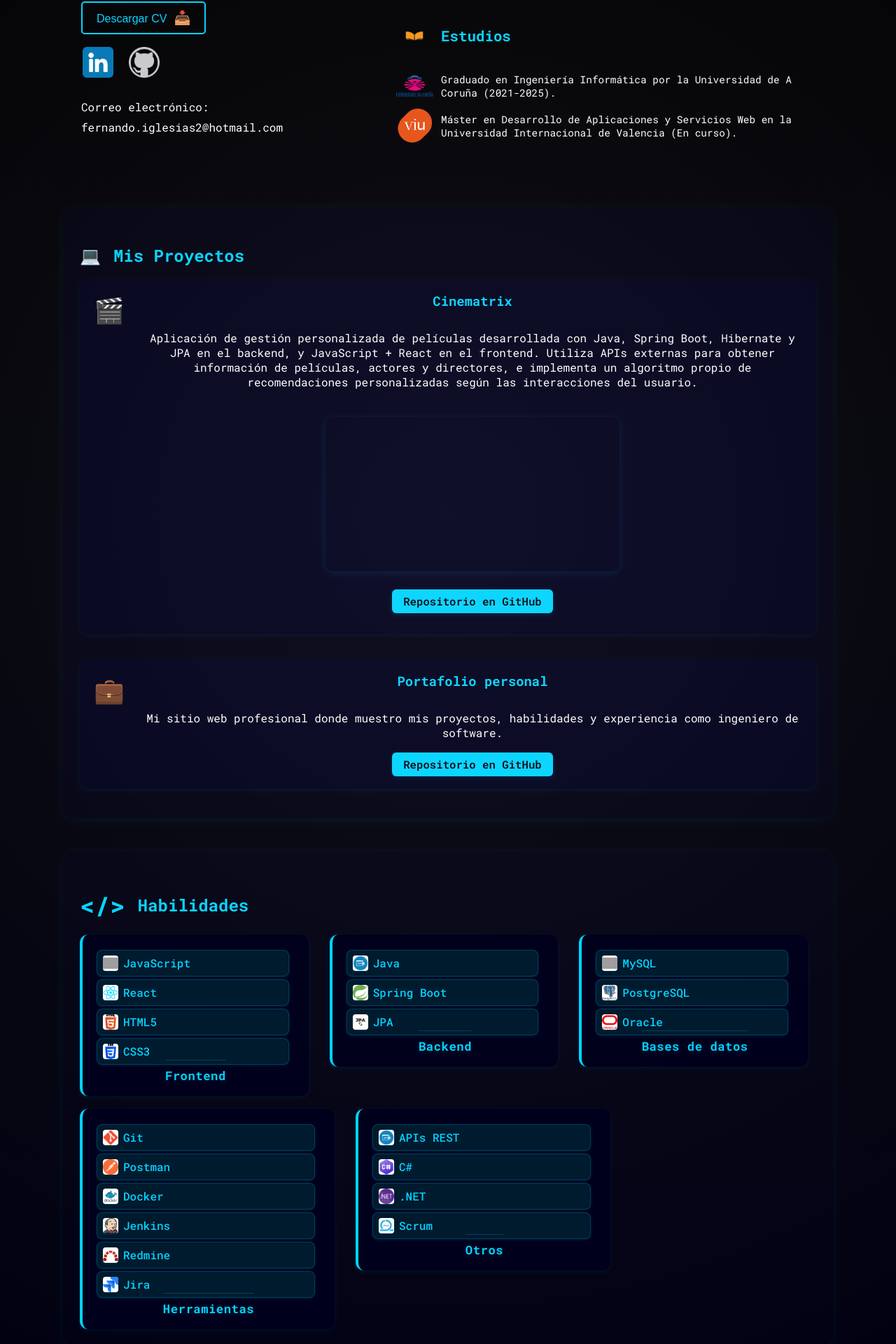
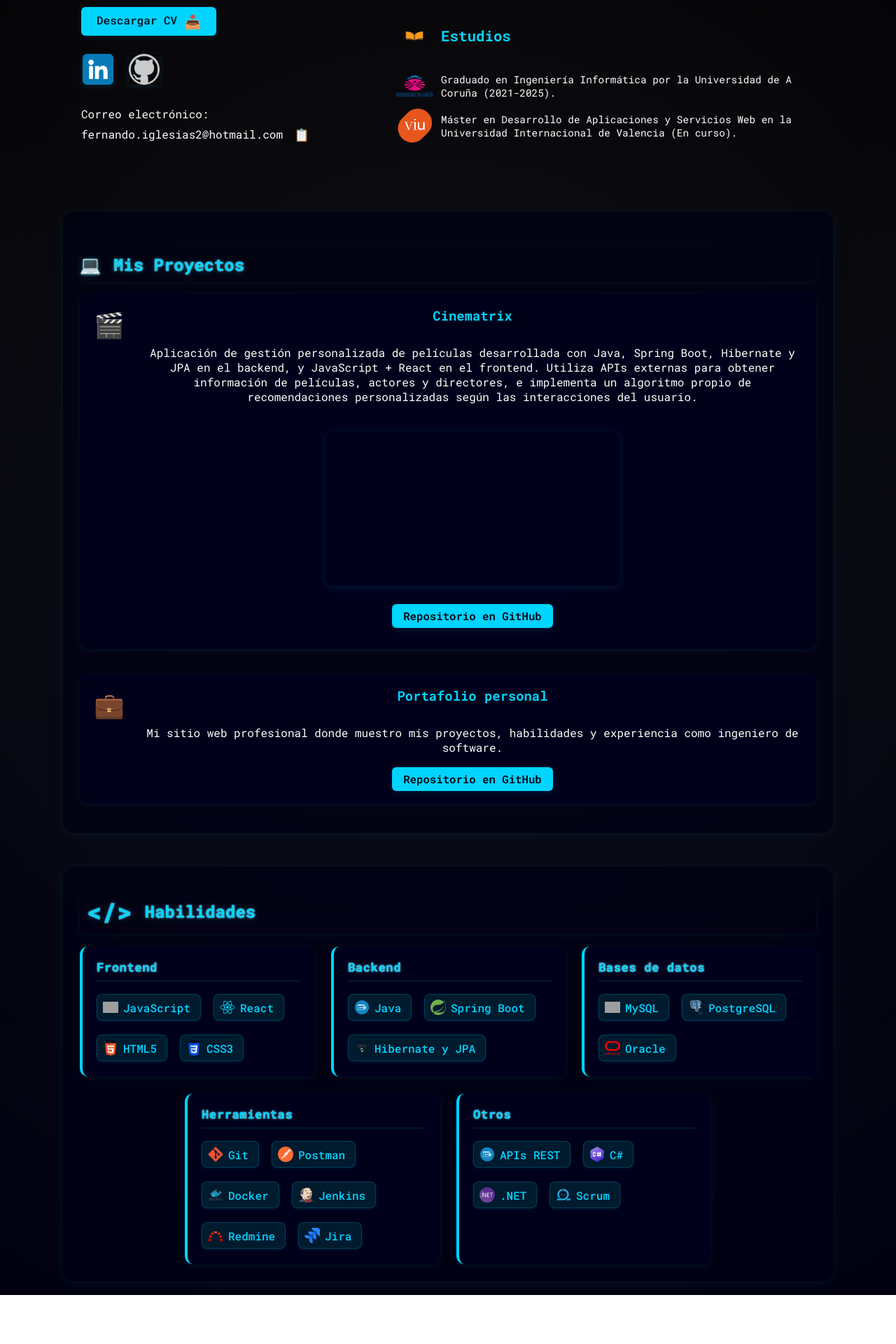
Before and after one commit to FernandoIglesiasIglesias/myportfolio, a React (Create React App) app: page / in a window 1280 px wide. Shown: the part 472-2392 px from the top of the page at 70% size. After the commit the page ends 2322 px from the top, so only its background shows below. Built offline with nearby package versions, Linux system fonts and the light colour scheme; grey boxes are pictures that could not be loaded.

Commit message:
Enhance Home component with improved button styles, email copy functionality, and animations for better user experience

```diff
--- a/src/components/Home/Home.css
+++ b/src/components/Home/Home.css
@@ -319,20 +319,39 @@ html, body {
 
 /* Estilos mejorados para el botón de Descargar CV */
 .cv-button {
-  background-color: transparent;
-  color: #00d4ff;
-  border: 2px solid #00d4ff;
-  padding: 10px 20px;
-  border-radius: 5px;
+  background: #00d4ff;
+  color: #001a2e;
+  border: none;
+  border-radius: 6px;
+  font-size: 1rem;
+  font-weight: 600;
+  font-family: 'Roboto Mono', monospace;
+  padding: 8px 22px;
+  box-shadow: 0 2px 8px 0 #00d4ff22;
+  transition: background 0.18s, color 0.18s, box-shadow 0.18s, transform 0.15s;
+  display: inline-block;
   cursor: pointer;
-  font-size: 1rem;
-  transition: all 0.3s ease;
+  outline: none;
+  margin-top: 8px;
+  margin-bottom: 8px;
+  position: relative;
 }
 
 .cv-button:hover {
-  background-color: #00d4ff;
-  color: #ffffff;
-  box-shadow: 0 0 10px #00d4ff;
+  background: #fff;
+  color: #00d4ff;
+  box-shadow: 0 4px 18px 0 #00d4ff44;
+  transform: translateY(-2px) scale(1.04);
+}
+
+.cv-button::after {
+  content: '\f019';
+  font-family: 'Font Awesome 5 Free', 'Segoe UI Symbol', Arial, sans-serif;
+  font-weight: 900;
+  margin-left: 12px;
+  font-size: 1.2rem;
+  vertical-align: middle;
+  display: inline-block;
 }
 
 .about h2 {
@@ -398,6 +417,10 @@ html, body {
 .institution-logo:hover {
   filter: none;
   box-shadow: none;
+}
+
+.skills-logo {
+  margin-left: 10px;
 }
 
 /* Aplicar la tipografía directamente a los elementos */
@@ -683,6 +706,9 @@ html, body {
   box-shadow: 0 2px 16px 0 rgba(0, 212, 255, 0.08);
   padding: 32px 24px 24px 24px;
   box-sizing: border-box;
+  display: flex;
+  flex-direction: column;
+  align-items: center;
 }
 .skills-section h2 {
   font-size: 1.5rem;
@@ -691,18 +717,24 @@ html, body {
   align-items: center;
   gap: 10px;
   font-family: 'Roboto Mono', monospace;
-  margin-bottom: 18px;
+  margin-bottom: 28px;
+  margin-top: 0;
+  width: 100%;
+  justify-content: center;
+  text-align: center;
 }
 .skills-list {
   display: flex;
   flex-wrap: wrap;
-  gap: 18px;
-  align-items: flex-start;
+  gap: 24px 24px;
+  justify-content: center;
+  align-items: stretch;
   color: #fff;
   font-size: 1rem;
   list-style: none;
   padding: 0;
   margin: 0;
+  width: 100%;
 }
 .skills-group {
   display: flex;
@@ -715,36 +747,35 @@ html, body {
   margin-bottom: 0;
   min-width: 220px;
   max-width: 320px;
-  flex: 1 1 220px;
+  flex: 1 1 260px;
   border-left: 4px solid #00d4ff;
   transition: box-shadow 0.2s, border-color 0.2s;
   position: relative;
 }
-.skills-group:not(:last-child) {
-  margin-right: 12px;
-}
-.skills-group:hover {
-  box-shadow: 0 4px 18px 0 #00d4ff44;
-  border-left: 4px solid #fff;
-}
 .skills-title {
-  margin-top: 18px;
+  order: -1;
+  margin-bottom: 14px;
+  margin-top: 0;
   font-size: 1.08rem;
   font-weight: bold;
   color: #00d4ff;
   letter-spacing: 0.5px;
-  align-self: flex-end;
+  align-self: flex-start;
   text-shadow: 0 2px 8px #00d4ff22;
-  border-top: 1px solid #00d4ff33;
-  padding-top: 10px;
+  border-top: none;
+  border-bottom: 1px solid #00d4ff33;
+  padding-top: 0;
+  padding-bottom: 8px;
   width: 100%;
-  text-align: right;
+  text-align: left;
 }
 .skills-badges-row {
   display: flex;
   flex-wrap: wrap;
-  gap: 10px 10px;
+  gap: 12px 10px;
   margin-bottom: 0;
+  margin-top: 0;
+  justify-content: flex-start;
 }
 .skill-badge {
   display: flex;
@@ -770,14 +801,16 @@ html, body {
   height: 22px;
   margin-right: 7px;
   border-radius: 4px;
-  background: #fff;
-  box-shadow: 0 1px 2px 0 #00d4ff22;
+  background: transparent;
+  box-shadow: none;
   object-fit: contain;
+  border: none;
 }
 @media (max-width: 900px) {
   .skills-list {
     flex-direction: column;
     gap: 18px;
+    align-items: center;
   }
   .skills-group {
     max-width: 100%;
@@ -794,18 +827,26 @@ html, body {
     gap: 6px;
   }
   .skills-list {
-    gap: 8px;
+    gap: 12px;
   }
   .skills-group {
     padding: 14px 10px;
     border-radius: 8px;
+    min-width: 0;
+    max-width: 100%;
   }
   .skills-title {
     font-size: 1rem;
-    padding-top: 7px;
+    padding-top: 0;
+    padding-bottom: 6px;
+    margin-bottom: 10px;
+    border-bottom: 1px solid #00d4ff33;
+    border-top: none;
+    text-align: left;
   }
   .skills-badges-row {
     gap: 8px 6px;
+    margin-top: 0;
   }
   .skill-badge {
     font-size: 0.92rem;
@@ -819,3 +860,112 @@ html, body {
     border-radius: 3px;
   }
 }
+
+/* === ANIMACIONES GLOBALES Y DETALLES === */
+@keyframes fadeIn {
+  from { opacity: 0; transform: translateY(40px); }
+  to { opacity: 1; transform: translateY(0); }
+}
+@keyframes glow {
+  0% { text-shadow: 0 0 2px #00d4ff22, 0 0 1px #fff; }
+  50% { text-shadow: 0 0 6px #00d4ff66, 0 0 2px #fff; }
+  100% { text-shadow: 0 0 2px #00d4ff22, 0 0 1px #fff; }
+}
+@keyframes badgeIn {
+  from { opacity: 0; transform: scale(0.7) translateY(20px); }
+  to { opacity: 1; transform: scale(1) translateY(0); }
+}
+@keyframes badgeShine {
+  0% { left: -60%; opacity: 0.2; }
+  60% { left: 60%; opacity: 0.5; }
+  100% { left: 120%; opacity: 0; }
+}
+
+/* Efecto fade-in global al cargar la página */
+.page-fade-in {
+  animation: pageFadeIn 1.2s cubic-bezier(.23,1.01,.32,1) both;
+}
+@keyframes pageFadeIn {
+  from { opacity: 0; filter: blur(8px) brightness(0.7); }
+  60% { opacity: 1; filter: blur(0.5px) brightness(1.05); }
+  to { opacity: 1; filter: blur(0) brightness(1); }
+}
+
+.home, .projects-section, .skills-section {
+  animation: fadeIn 1.1s cubic-bezier(.23,1.01,.32,1) both;
+}
+
+.skills-section h2, .projects-section h2 {
+  animation: glow 2.5s infinite alternate;
+  filter: drop-shadow(0 1px 4px #00d4ff22);
+  box-shadow: 0 2px 8px 0 #00d4ff11;
+  border-radius: 8px;
+  padding: 8px 0 8px 0;
+}
+
+.skills-title {
+  animation: glow 2.5s infinite alternate;
+}
+
+.skills-group {
+  transition: transform 0.22s cubic-bezier(.23,1.01,.32,1), box-shadow 0.22s;
+  will-change: transform, box-shadow;
+}
+.skills-group:hover {
+  transform: translateY(-8px) scale(1.03);
+  box-shadow: 0 8px 32px 0 #00d4ff55;
+  z-index: 2;
+}
+
+.skills-title {
+  animation: glow 2.5s infinite alternate;
+}
+
+.skills-badges-row .skill-badge {
+  opacity: 0;
+  animation: badgeIn 0.7s cubic-bezier(.23,1.01,.32,1) both;
+}
+.skills-badges-row .skill-badge:nth-child(1) { animation-delay: 0.05s; }
+.skills-badges-row .skill-badge:nth-child(2) { animation-delay: 0.12s; }
+.skills-badges-row .skill-badge:nth-child(3) { animation-delay: 0.19s; }
+.skills-badges-row .skill-badge:nth-child(4) { animation-delay: 0.26s; }
+.skills-badges-row .skill-badge:nth-child(5) { animation-delay: 0.33s; }
+.skills-badges-row .skill-badge:nth-child(6) { animation-delay: 0.40s; }
+
+.social-links img, .linkedin, .github {
+  transition: transform 0.22s, box-shadow 0.22s, filter 0.22s;
+  box-shadow: 0 2px 8px 0 #00d4ff22;
+}
+.social-links img:hover, .linkedin:hover, .github:hover {
+  transform: scale(1.18) rotate(-6deg);
+  filter: brightness(1.25) drop-shadow(0 0 8px #00d4ff88);
+  box-shadow: 0 4px 18px 0 #00d4ff44;
+}
+
+.project-card {
+  opacity: 0;
+  animation: fadeIn 1.1s cubic-bezier(.23,1.01,.32,1) both;
+  animation-delay: 0.3s;
+}
+.project-card:nth-child(2) { animation-delay: 0.5s; }
+
+.skill-badge {
+  position: relative;
+  overflow: hidden;
+}
+.skill-badge::after {
+  content: '';
+  position: absolute;
+  left: -60%;
+  top: 0;
+  width: 220%;
+  height: 100%;
+  background: linear-gradient(120deg, transparent 60%, #00d4ff33 100%);
+  opacity: 0;
+  transition: opacity 0.3s;
+  pointer-events: none;
+}
+.skill-badge:hover::after {
+  opacity: 1;
+  animation: badgeShine 0.7s linear;
+}
--- a/src/components/Home/Home.js
+++ b/src/components/Home/Home.js
@@ -1,7 +1,12 @@
-import React from 'react';
+import React, { useEffect } from 'react';
 import './Home.css';
 
 const Home = () => {
+  useEffect(() => {
+    document.body.classList.add('page-fade-in');
+    return () => document.body.classList.remove('page-fade-in');
+  }, []);
+
   return (
     <section className="home">
       <div className="home-content">
@@ -25,7 +30,24 @@ const Home = () => {
                         <img src="/github.png" alt="GitHub" className="github" />
                     </a>
                     </div>
-                    <p className="email-text">Correo electrónico: fernando.iglesias2@hotmail.com</p>
+                    <p className="email-text">
+                      Correo electrónico: fernando.iglesias2@hotmail.com
+                      <button
+                        className="copy-email-btn"
+                        title="Copiar correo al portapapeles"
+                        onClick={() => {
+                          navigator.clipboard.writeText('fernando.iglesias2@hotmail.com');
+                          if (window && window.document) {
+                            const btn = document.querySelector('.copy-email-btn');
+                            if (btn) {
+                              btn.innerText = '¡Copiado!';
+                              setTimeout(() => { btn.innerText = '📋'; }, 1200);
+                            }
+                          }
+                        }}
+                        style={{ marginLeft: 10, background: 'none', border: 'none', cursor: 'pointer', color: '#00d4ff', fontSize: '1.1em', verticalAlign: 'middle' }}
+                      >📋</button>
+                    </p>
                 </div>
                 </div>
             </div>
@@ -88,48 +110,48 @@ const Home = () => {
         </h2>
         <ul className="skills-list">
           <li className="skills-group">
-            <div className="skills-box">
+            <strong className="skills-title">Frontend</strong>
+            <div className="skills-box skills-badges-row">
               <span className="skill-badge"><img src="/javascript.webp" alt="JavaScript" className="skill-icon" />JavaScript</span>
               <span className="skill-badge"><img src="/react.png" alt="React" className="skill-icon" />React</span>
               <span className="skill-badge"><img src="/html5.png" alt="HTML5" className="skill-icon" />HTML5</span>
               <span className="skill-badge"><img src="/css.png" alt="CSS3" className="skill-icon" />CSS3</span>
-              <strong className="skills-title">Frontend</strong>
             </div>
           </li>
           <li className="skills-group">
-            <div className="skills-box">
+            <strong className="skills-title">Backend</strong>
+            <div className="skills-box skills-badges-row">
               <span className="skill-badge"><img src="/apirest.png" alt="Java" className="skill-icon" />Java</span>
               <span className="skill-badge"><img src="/springboot.png" alt="Spring Boot" className="skill-icon" />Spring Boot</span>
-              <span className="skill-badge"><img src="/jpa.png" alt="JPA" className="skill-icon" />JPA</span>
-              <strong className="skills-title">Backend</strong>
+              <span className="skill-badge"><img src="/jpa.png" alt="JPA" className="skill-icon" />Hibernate y JPA</span>
             </div>
           </li>
           <li className="skills-group">
-            <div className="skills-box">
+            <strong className="skills-title">Bases de datos</strong>
+            <div className="skills-box skills-badges-row">
               <span className="skill-badge"><img src="/mysql.png" alt="MySQL" className="skill-icon" />MySQL</span>
               <span className="skill-badge"><img src="/postgre.png" alt="PostgreSQL" className="skill-icon" />PostgreSQL</span>
               <span className="skill-badge"><img src="/oracle.png" alt="Oracle Database" className="skill-icon" />Oracle</span>
-              <strong className="skills-title">Bases de datos</strong>
             </div>
           </li>
           <li className="skills-group">
-            <div className="skills-box">
+            <strong className="skills-title">Herramientas</strong>
+            <div className="skills-box skills-badges-row">
               <span className="skill-badge"><img src="/git.webp" alt="Git" className="skill-icon" />Git</span>
               <span className="skill-badge"><img src="/postman.png" alt="Postman" className="skill-icon" />Postman</span>
               <span className="skill-badge"><img src="/docker.png" alt="Docker" className="skill-icon" />Docker</span>
               <span className="skill-badge"><img src="/jenkins.png" alt="Jenkins" className="skill-icon" />Jenkins</span>
               <span className="skill-badge"><img src="/redmine.png" alt="Redmine" className="skill-icon" />Redmine</span>
               <span className="skill-badge"><img src="/jira.png" alt="Jira" className="skill-icon" />Jira</span>
-              <strong className="skills-title">Herramientas</strong>
             </div>
           </li>
           <li className="skills-group">
-            <div className="skills-box">
+            <strong className="skills-title">Otros</strong>
+            <div className="skills-box skills-badges-row">
               <span className="skill-badge"><img src="/apirest.png" alt="APIs REST" className="skill-icon" />APIs REST</span>
               <span className="skill-badge"><img src="/csharp.png" alt="C#" className="skill-icon" />C#</span>
               <span className="skill-badge"><img src="/net.webp" alt=".NET" className="skill-icon" />.NET</span>
               <span className="skill-badge"><img src="/scrum.png" alt="Scrum" className="skill-icon" />Scrum</span>
-              <strong className="skills-title">Otros</strong>
             </div>
           </li>
         </ul>
```
